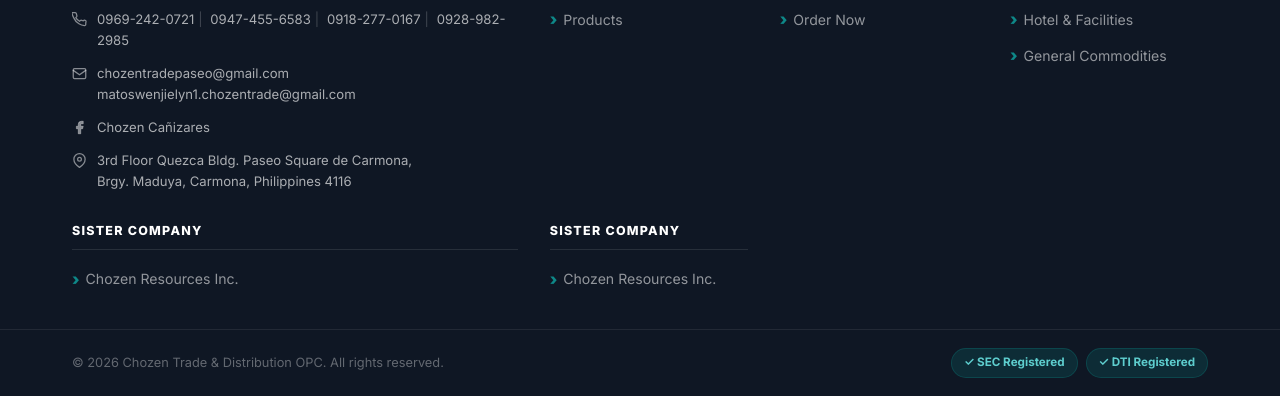
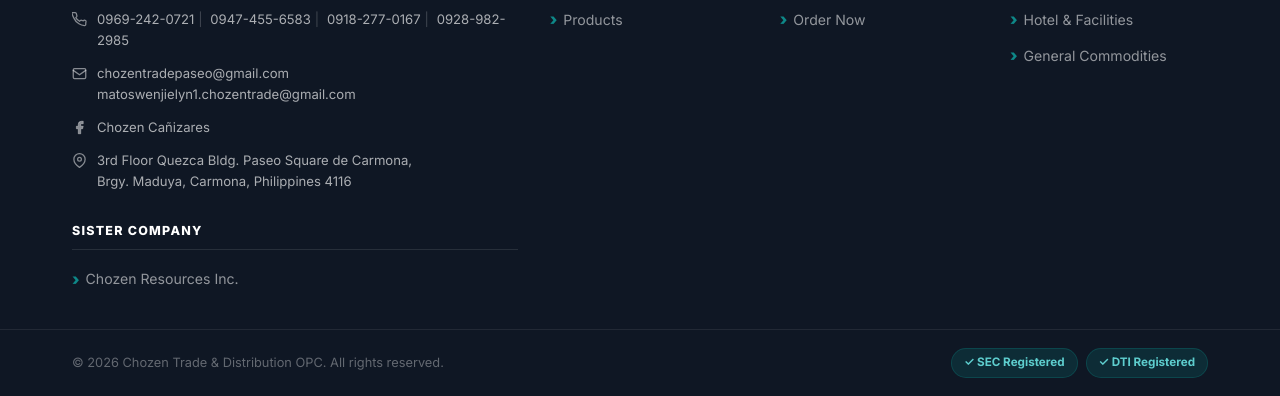
Before and after one commit to goldenjo2codesource/Chozen-Trade-and-Distribution-OPC, a website: page index.html in a window 1280 px wide. Shown: the part 2793-3189 px from the top of the page. Drawn offline with Linux system fonts and the light colour scheme.

```diff
--- a/index.html
+++ b/index.html
@@ -243,13 +243,6 @@
           <li><a href="https://chozenresources.com" target="_blank" rel="noopener">Chozen Resources Inc.</a></li>
         </ul>
       </div>
-      <div class="footer-col">
-        <h4>Sister Company</h4>
-        <ul>
-          <li><a href="https://www.chozenresources.com" target="_blank" rel="noopener" id="chozenTradeLink">Chozen Resources Inc.</a></li>
-        </ul>
-        <!-- <p style="font-size:.78rem;color:rgba(255,255,255,.35);margin-top:10px;">Coming Soon</p> -->
-      </div>
     </div>
     <div class="footer-bottom">
       <div class="footer-bottom-inner">
```
